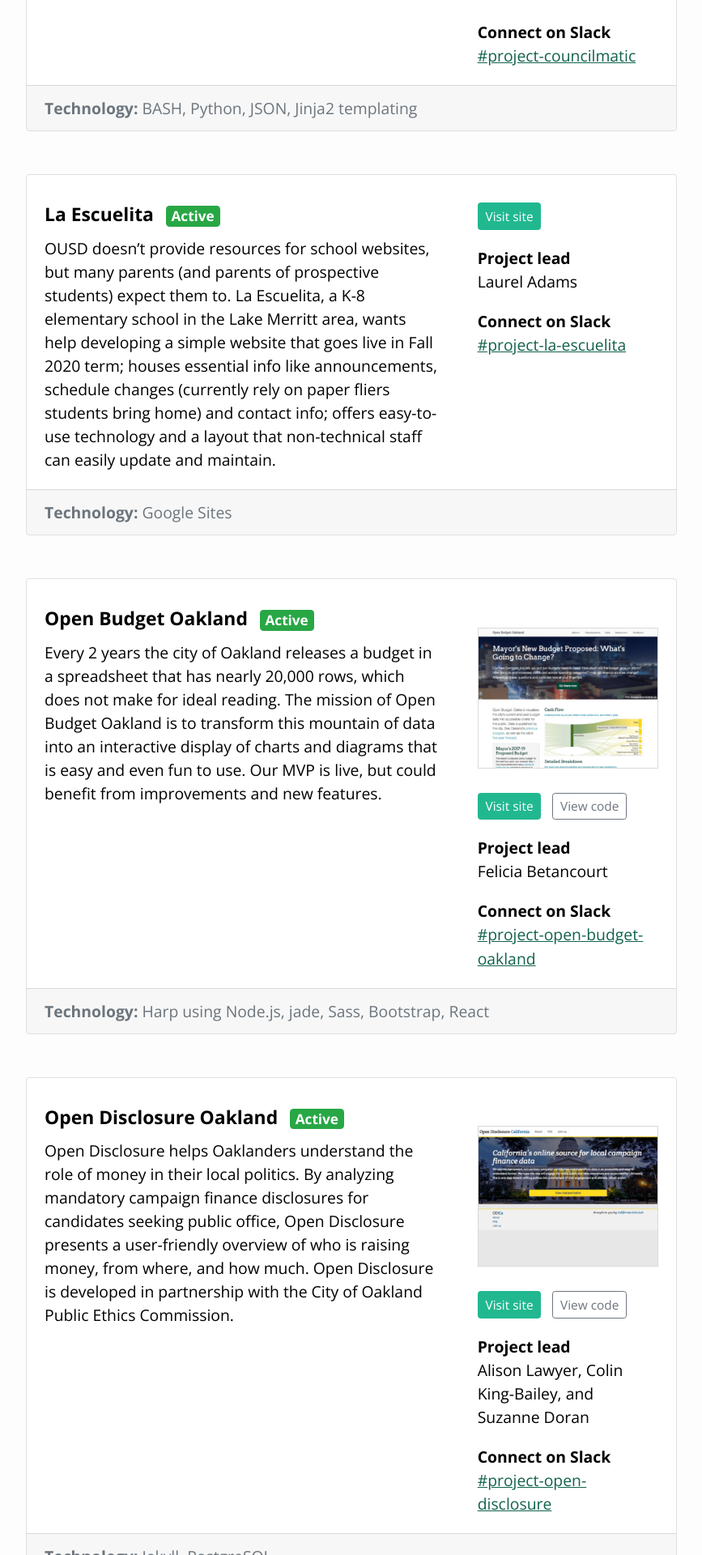
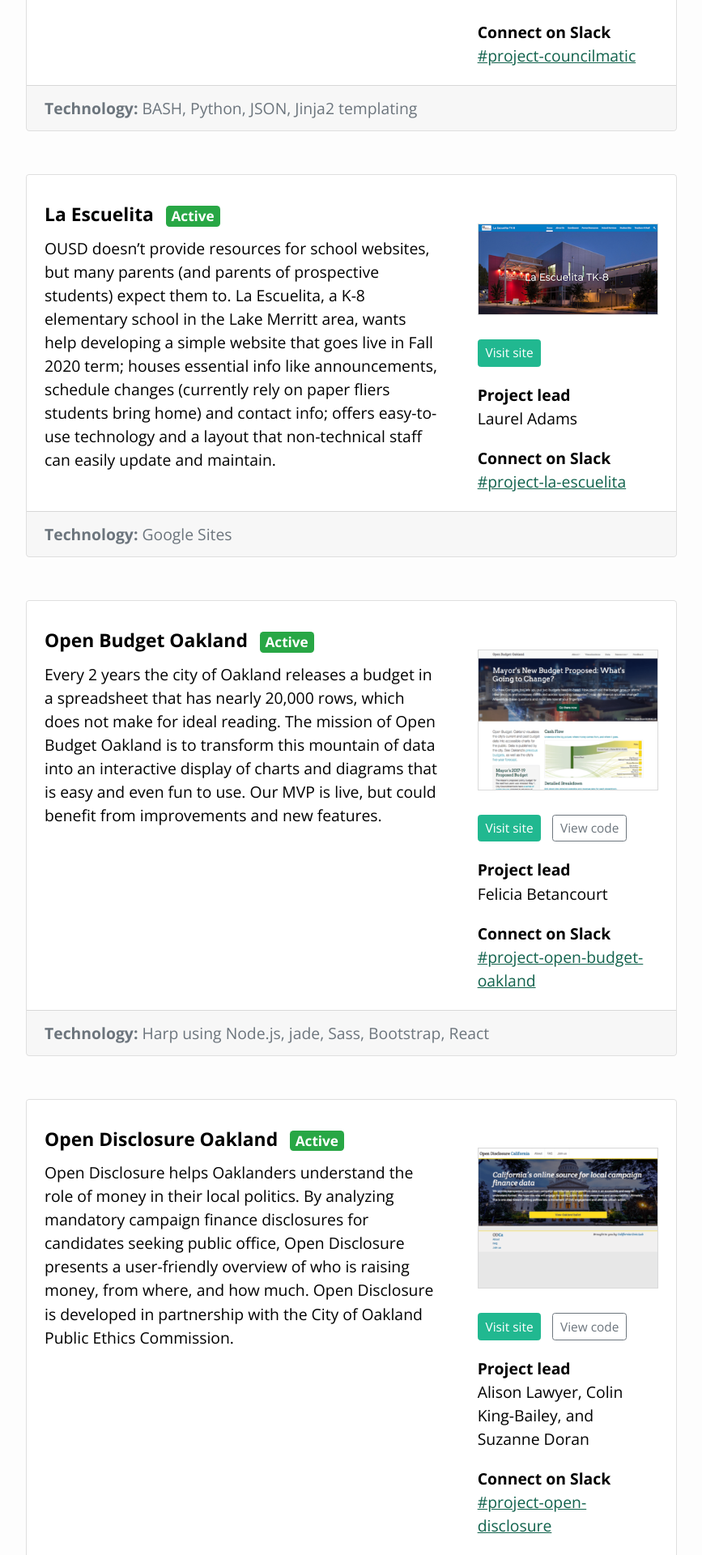
Before and after one commit to openoakland/openoakland.org, a Jekyll site: the page built from src/projects.md, in a window 1280 px wide. Shown: the part 2004-3924 px from the top of the page at 81% size, without its empty margins (206-1073 px from the left). Built offline with Jekyll 4.4.1, drawn with Linux system fonts in a browser that asks for light colours.

Commit message:
Added photo for La Escuelita

```diff
--- a/src/_data/active_projects.yml
+++ b/src/_data/active_projects.yml
@@ -20,7 +20,7 @@
   tech:  BASH, Python, JSON, Jinja2 templating
 -
   name: La Escuelita
-  image:
+  image: OpenOakland-project-laescuelita.png
   website: https://www.laescuelita.org/
   repo:
   established: 2019
```
Also changed, not shown: src/assets/images/projects/OpenOakland-project-laescuelita.png (added).
